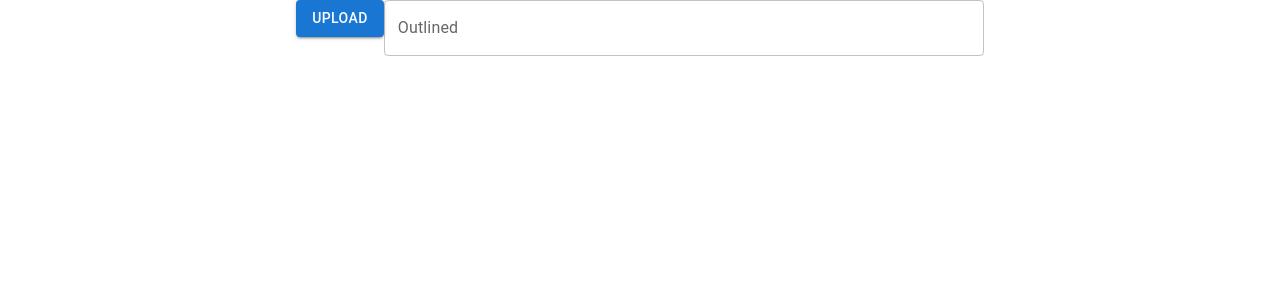
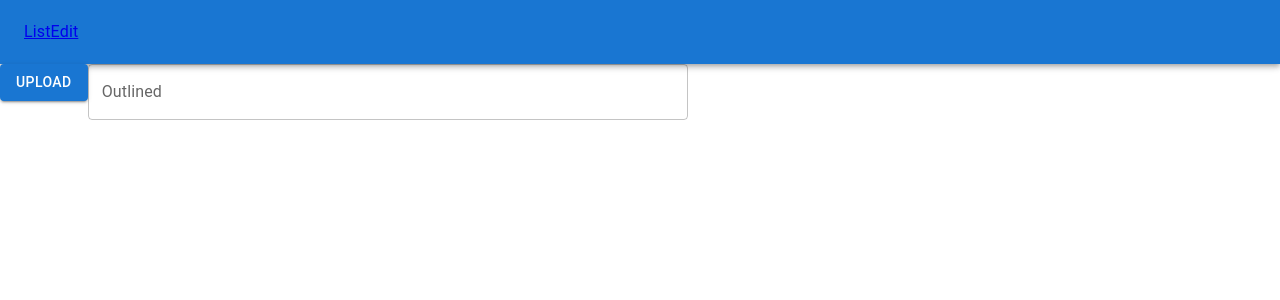
Before and after one commit to aishwary11/hr-file-uploader, a React (Create React App) app: page / in a window 1280 px wide. Shown: the top 300 px of the page. Built offline with nearby package versions, Linux system fonts and the light colour scheme.

Commit message:
route added

```diff
--- a/package.json
+++ b/package.json
@@ -5,12 +5,15 @@
   "dependencies": {
     "@emotion/react": "^11.10.5",
     "@emotion/styled": "^11.10.5",
+    "@mui/icons-material": "^5.11.0",
     "@mui/material": "^5.11.7",
     "@testing-library/jest-dom": "^5.16.5",
     "@testing-library/react": "^13.4.0",
     "@testing-library/user-event": "^13.5.0",
+    "axios": "^1.3.2",
     "react": "^18.2.0",
     "react-dom": "^18.2.0",
+    "react-router-dom": "^6.8.1",
     "react-scripts": "5.0.1",
     "react-toastify": "^9.1.1",
     "web-vitals": "^2.1.4"
--- a/src/App.css
+++ b/src/App.css
@@ -1,38 +1,4 @@
 .App {
   text-align: center;
+  height: 100vh;
 }
-
-.App-logo {
-  height: 40vmin;
-  pointer-events: none;
-}
-
-@media (prefers-reduced-motion: no-preference) {
-  .App-logo {
-    animation: App-logo-spin infinite 20s linear;
-  }
-}
-
-.App-header {
-  background-color: #282c34;
-  min-height: 100vh;
-  display: flex;
-  flex-direction: column;
-  align-items: center;
-  justify-content: center;
-  font-size: calc(10px + 2vmin);
-  color: white;
-}
-
-.App-link {
-  color: #61dafb;
-}
-
-@keyframes App-logo-spin {
-  from {
-    transform: rotate(0deg);
-  }
-  to {
-    transform: rotate(360deg);
-  }
-}
--- a/src/App.js
+++ b/src/App.js
@@ -1,30 +1,30 @@
-import { Button, TextField } from '@mui/material';
-import { toast, ToastContainer } from 'react-toastify';
+import { List } from '@mui/material';
+import { Route, Routes } from 'react-router-dom';
+import { ToastContainer } from 'react-toastify';
 import 'react-toastify/dist/ReactToastify.css';
 import './App.css';
+import Header from './components/Header';
+import Homepage from './components/Homepage';
 
 function App() {
-  const maxFiles = 5;
-  const uploadMultipleFiles = (e) => {
-    if (Array.from(e.target.files).length > maxFiles) {
-      e.preventDefault();
-      toast.error(`Cannot upload files more than ${maxFiles}`, {
-        autoClose: 3000,
-        position: toast.POSITION.TOP_RIGHT
-      });
-      return;
-    }
-  };
-
   return (
-    <div className='App'>
+    <>
       <ToastContainer theme="colored" />
-      <Button variant="contained" component="label">
-        Upload
-        <input hidden accept="*" onChange={uploadMultipleFiles} multiple type="file" />
-      </Button>
-      <TextField label="Outlined" placeholder="Please enter description" variant="outlined" style={{ width: '600px' }} />
-    </div>
+      <Header />
+      <Routes>
+        <Route path='/' element={<Homepage />} />
+        <Route path='/list' element={<List />} />
+        <Route path='/edit:id' />
+      </Routes>
+    </>
+    // <div className='App'>
+    //   <ToastContainer theme="colored" />
+    //   <Button variant="contained" component="label">
+    //     Upload
+    //     <input hidden accept="*" onChange={uploadMultipleFiles} multiple type="file" />
+    //   </Button>
+    //   <TextField label="Outlined" placeholder="Please enter description" variant="outlined" style={{ width: '600px' }} />
+    // </div>
   );
 }
 
--- /dev/null
+++ b/src/common/constant.js
@@ -0,0 +1,10 @@
+import axios from "axios";
+import { toast } from "react-toastify";
+export const maxFiles = 5;
+export const axiosInstance = axios.create({ baseURL: "http://localhost:5000" });
+const toastConfig = {
+  autoClose: 3000,
+  position: toast.POSITION.TOP_RIGHT
+};
+export const toastSuccess = (msg) => toast.success(msg, toastConfig);
+export const toastError = (msg) => toast.error(msg, toastConfig);
--- /dev/null
+++ b/src/components/Header.js
@@ -0,0 +1,22 @@
+import { AppBar, Box, Toolbar, Typography } from '@mui/material';
+import React from 'react';
+import { Link } from 'react-router-dom';
+
+const Header = () => {
+  return (
+    <Box>
+      <AppBar position="static">
+        <Toolbar>
+          <Typography component="p" >
+            <Link to="/list">List</Link>
+          </Typography>
+          <Typography>
+            <Link to="/edit:id">Edit</Link>
+          </Typography>
+        </Toolbar>
+      </AppBar>
+    </Box>
+  );
+};
+
+export default Header;
--- /dev/null
+++ b/src/components/Homepage.js
@@ -0,0 +1,24 @@
+import { Button, TextField } from '@mui/material';
+import React from 'react';
+import { maxFiles, toastError } from '../common/constant';
+
+const Homepage = () => {
+  const uploadMultipleFiles = (e) => {
+    if (Array.from(e.target.files).length > maxFiles) {
+      e.preventDefault();
+      toastError(`Cannot upload files more than ${maxFiles}`);
+      return;
+    }
+  };
+  return (
+    <>
+      <Button variant="contained" component="label">
+        Upload
+        <input hidden accept="*" onChange={uploadMultipleFiles} multiple type="file" />
+      </Button>
+      <TextField label="Outlined" placeholder="Please enter description" variant="outlined" style={{ width: '600px' }} />
+    </>
+  );
+};
+
+export default Homepage;
--- a/src/index.js
+++ b/src/index.js
@@ -1,11 +1,14 @@
 import React from 'react';
 import ReactDOM from 'react-dom/client';
+import { BrowserRouter } from 'react-router-dom';
+import App from './App';
 import './index.css';
-import App from './App';
 
 const root = ReactDOM.createRoot(document.getElementById('root'));
 root.render(
   <React.StrictMode>
-    <App />
+    <BrowserRouter>
+      <App />
+    </BrowserRouter>
   </React.StrictMode>
 );
```
Also changed, not shown: src/components/List.js (added, +8 -0 lines).
